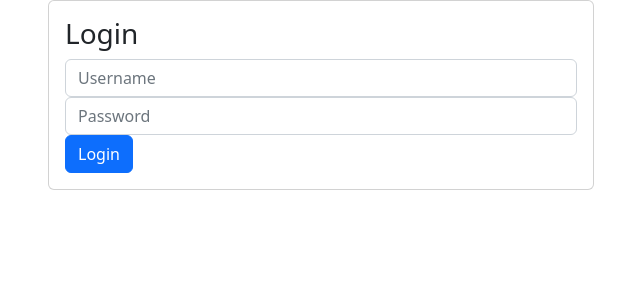
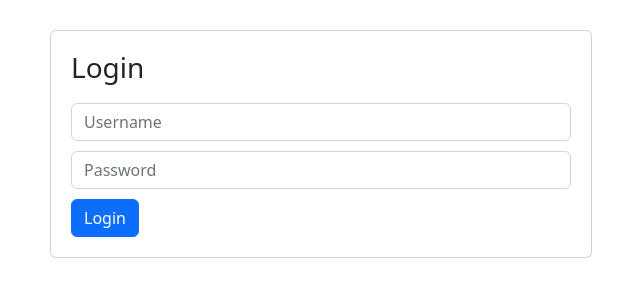
Before and after one commit to IcesiComputacionInternet/TallerJPAFront, a React (Vite) app: page /login in a window 1280 px wide. Shown: the top 300 px of the page, without its empty margins (319-959 px from the left). Built offline with nearby package versions, Linux system fonts and the light colour scheme.

Commit message:
add paddings to the login

```diff
--- a/src/component/Login.tsx
+++ b/src/component/Login.tsx
@@ -33,14 +33,14 @@ const Login = ({setLogin}:Props) => {
     };
 
     return (
-        <div className="container">
-            <div className="row justify-content-center">
-                <div className="col-md-6">
-                    <div className="card">
-                        <div className="card-body">
-                            <h3 className="card-title">Login</h3>
+        <div className="container" style={{ padding: '10px' }}>
+            <div className="row justify-content-center" style={{ padding: '10px' }}>
+                <div className="col-md-6" style={{ padding: '10px' }}>
+                    <div className="card" style={{ padding: '10px' }}>
+                        <div className="card-body" style={{ padding: '10px' }}>
+                            <h3 className="card-title" style={{ paddingBottom: '10px' }}>Login</h3>
                             <form onSubmit={handleSubmit}>
-                                <div className="form-group">
+                                <div className="form-group" style={{ paddingBottom: '10px' }}>
                                     <input
                                         type="text"
                                         className="form-control"
@@ -48,7 +48,7 @@ const Login = ({setLogin}:Props) => {
                                         value={username}
                                         onChange={(event) => setUsername(event.target.value)}/>
                                 </div>
-                                <div className="form-group">
+                                <div className="form-group" style={{ paddingBottom: '10px' }}>
                                     <input
                                         type="password"
                                         className="form-control"
```
